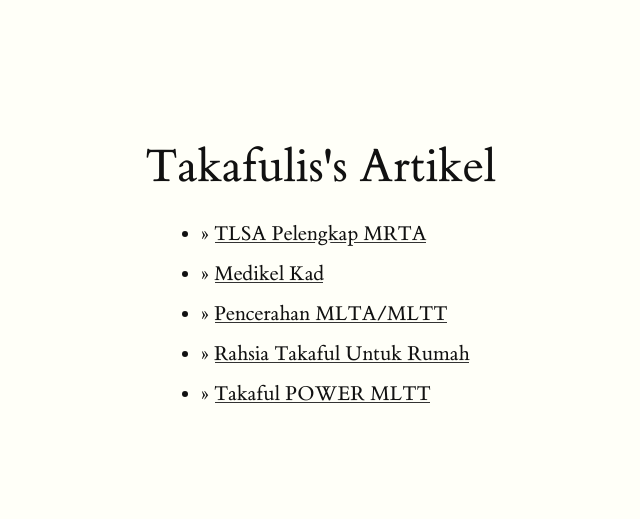
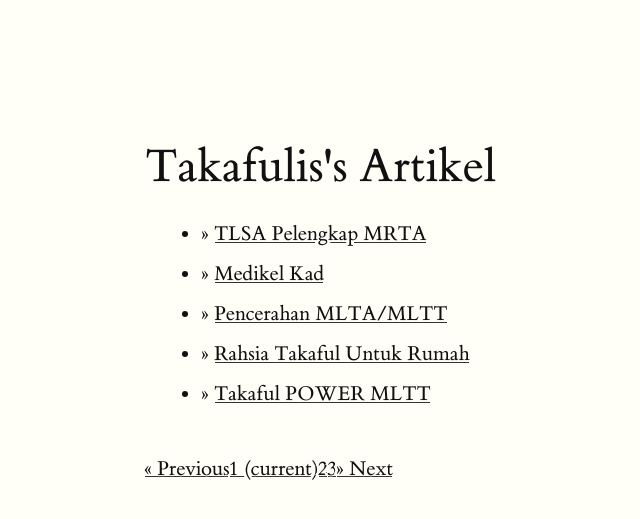
Before and after one commit to takafulis/takafulis.github.io, a Jekyll site: the page built from artikel/index.html, in a window 1280 px wide. Shown: the top 519 px of the page, without its empty margins (15-655 px from the left). Built offline with Jekyll 4.4.1, drawn with Linux system fonts in a browser that asks for light colours; the list of posts is cut into pages by our own code.

Commit message:
Update index.html

```diff
--- a/artikel/index.html
+++ b/artikel/index.html
@@ -13,11 +13,11 @@ layout: default5
   		<p>No posts found.</p>
 	{% endif %}
 
-{% if site.total_pages > 1 %}
+{% if paginator.total_pages > 1 %}
   <div class="text-xs-center">
     <ul class="pagination pagination-sm">
       <li class="page-item{% unless paginator.previous_page %} disabled{% endunless %}">
-        <a class="page-link" href="{% if site.previous_page == 1 %}/artikel/{% else %}{{ site.previous_page_path }}{% endif %}" aria-label="Previous">
+        <a class="page-link" href="{% if paginator.previous_page == 1 %}/artikel/{% else %}{{ paginator.previous_page_path }}{% endif %}" aria-label="Previous">
           <span aria-hidden="true">&laquo;</span>
           <span class="sr-only">Previous</span>
         </a>
@@ -28,7 +28,7 @@ layout: default5
         {% elsif page == 1 %}
           <li class="page-item"><a class="page-link" href="/artikel/">1</a></li>
         {% else %}
-          <li class="page-item"><a class="page-link" href="{{ site.paginate_path | replace: ':num', page }}">{{ page }}</a></li>
+          <li class="page-item"><a class="page-link" href="{{ paginator.paginate_path | replace: ':num', page }}">{{ page }}</a></li>
         {% endif %}
       {% endfor %}
       <li class="page-item{% unless paginator.next_page %} disabled{% endunless %}">
```
